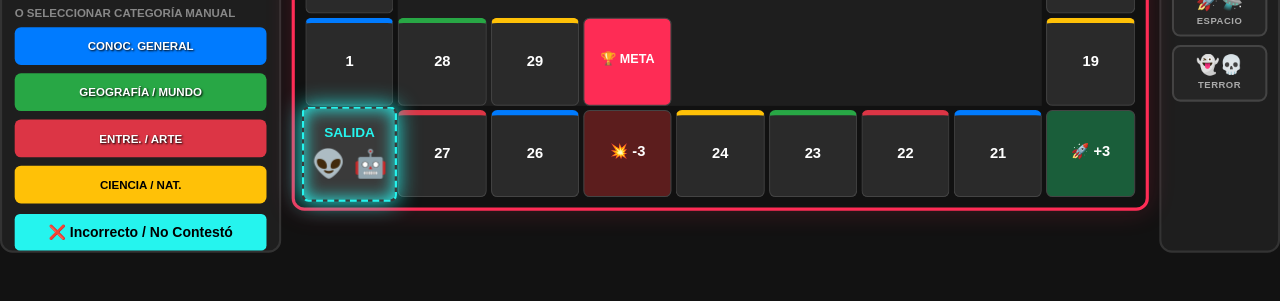
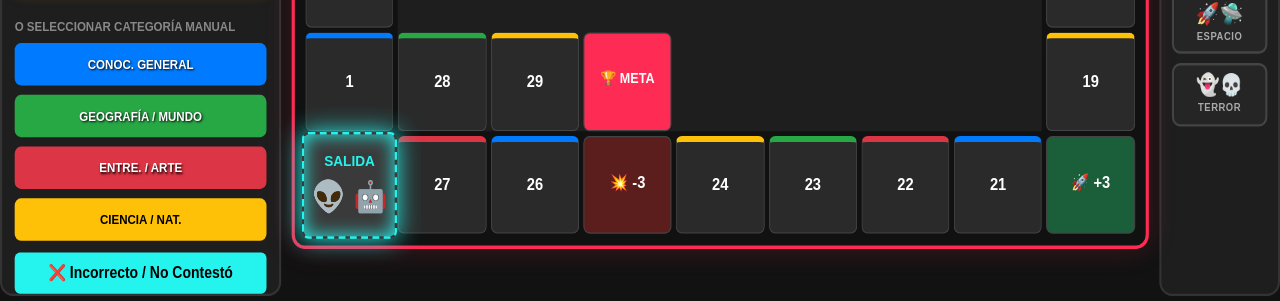
Before and after one commit to Maxbert-rutalocal/trivia-live, a website: page admin.html in a window 1280 px wide. Shown: the part 504-805 px from the top of the page. Drawn offline with Linux system fonts and the light colour scheme.

Commit message:
fix: sistema de panorama elastico independiente activado

```diff
--- a/admin.html
+++ b/admin.html
@@ -23,7 +23,6 @@
             background-color: #121212;
         }
 
-        /* Medidas ajustadas al milímetro para matar los bordes negros */
         .game-container {
             display: flex;
             width: 1220px;
@@ -187,6 +186,7 @@
 </head>
 <body>
 
+    <!-- CONTENEDOR PANORAMA: Se estira independiente a lo ancho y a lo alto -->
     <div id="panorama-wrapper">
         <div class="game-container">
 
@@ -329,11 +329,10 @@
 
     <script>
         // ==========================================
-        // SISTEMA DE PANORAMA (CUBRE TODA LA PANTALLA)
+        // SISTEMA DE PANORAMA (ESTIRAMIENTO INDEPENDIENTE)
         // ==========================================
         function forzarPanorama() {
             const contenedor = document.querySelector('.game-container');
-            // Dimensiones súper justas sin márgenes sobrantes
             const anchoBase = 1220;
             const altoBase = 680;
 
@@ -343,10 +342,8 @@
             const escalaX = anchoPantalla / anchoBase;
             const escalaY = altoPantalla / altoBase;
 
-            // Le quitamos el reductor (*0.98) para que choque exactamente contra los bordes
-            const escalaFinal = Math.min(escalaX, escalaY);
-
-            contenedor.style.transform = `scale(${escalaFinal})`;
+            // ESTIRAMIENTO ELÁSTICO: Ajusta ancho y alto independientemente para llenar el 100% de la pantalla
+            contenedor.style.transform = `scale(${escalaX}, ${escalaY})`;
             contenedor.style.transformOrigin = 'center center';
         }
 
```
